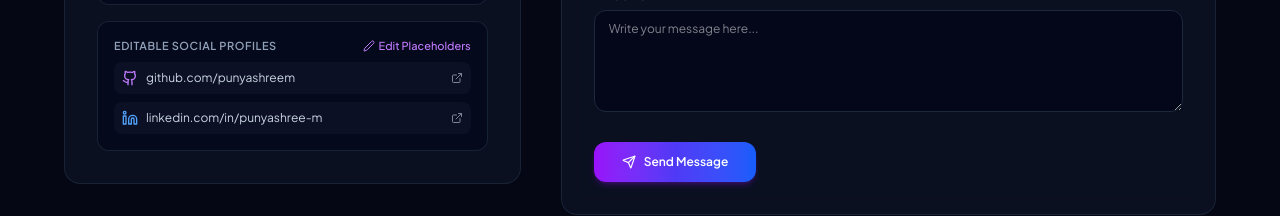
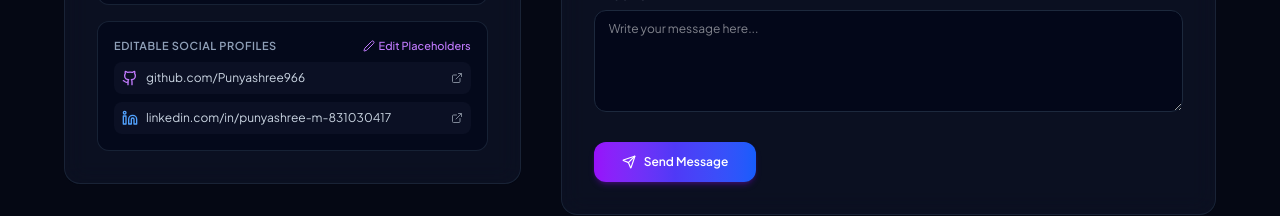
Before and after one commit to Punyashree966/punyashree-portfolio, a React (Vite) app: page / in a window 1280 px wide. Shown: the part 9985-10201 px from the top of the page. Built offline with nearby package versions, Linux system fonts and the light colour scheme.

Commit message:
Modify portfolioData with new profile links
Updated GitHub and LinkedIn profile links.

```diff
--- a/src/data/portfolioData.ts
+++ b/src/data/portfolioData.ts
@@ -12,8 +12,8 @@ export const PERSONAL_INFO = {
   institution: 'REVA University, Bengaluru',
   location: 'Bengaluru, Karnataka, India',
   email: 'sripunyaa966@gmail.com',
-  defaultGithub: 'punyashreem',
-  defaultLinkedin: 'punyashree-m',
+  defaultGithub: 'Punyashree966',
+  defaultLinkedin: 'punyashree-m-831030417',
   about: `Punyashree M is a dedicated B.Tech student in Artificial Intelligence and Data Science at REVA University, Bengaluru. With a growing foundation in programming, artificial intelligence, machine learning, and data analysis, she is driven by a passion for developing innovative technological solutions that solve meaningful real-world challenges. Her long-term goal is to excel as a forward-thinking AI/ML professional capable of turning complex datasets into intelligent, automated systems.`,
   coreFocus: [
     {
```
